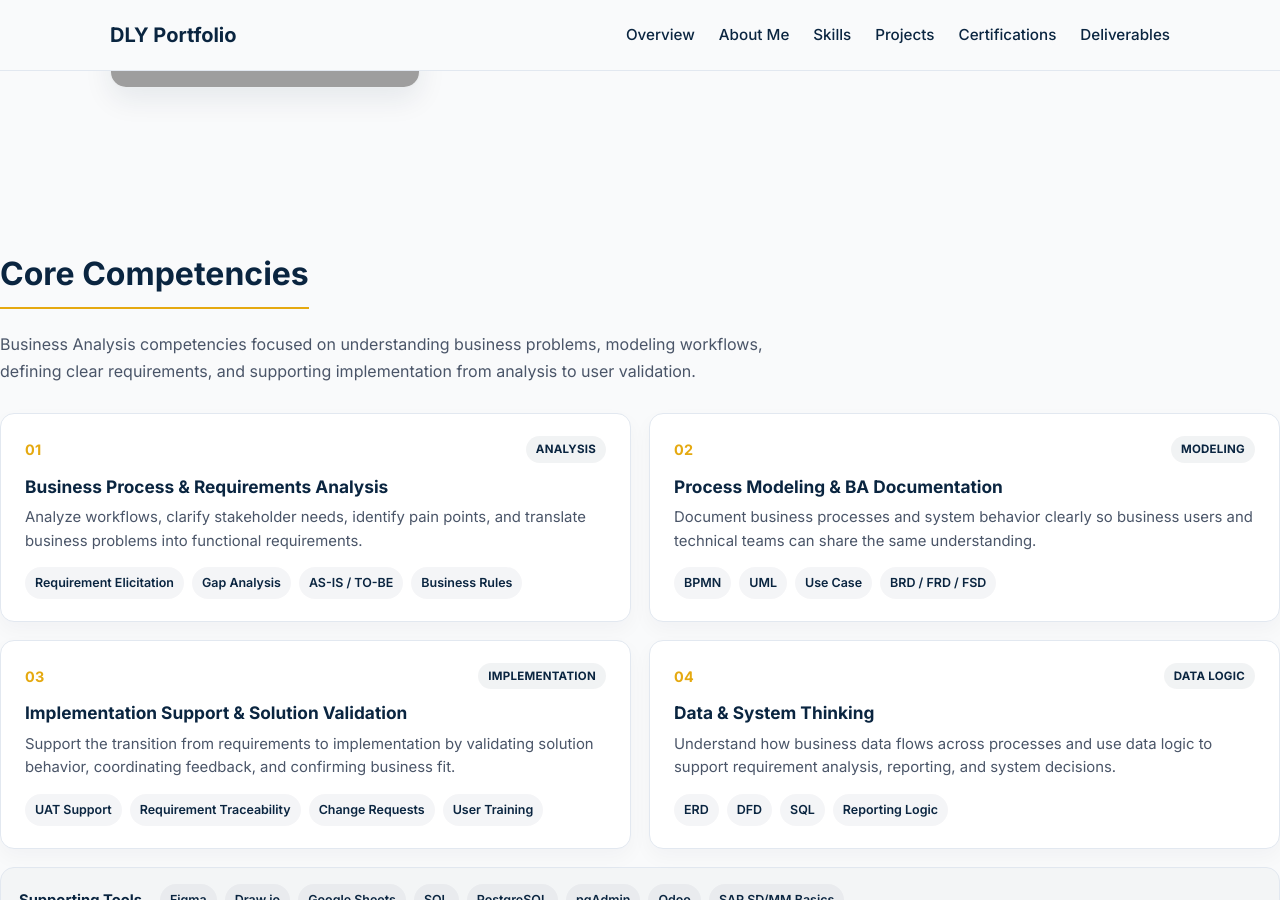
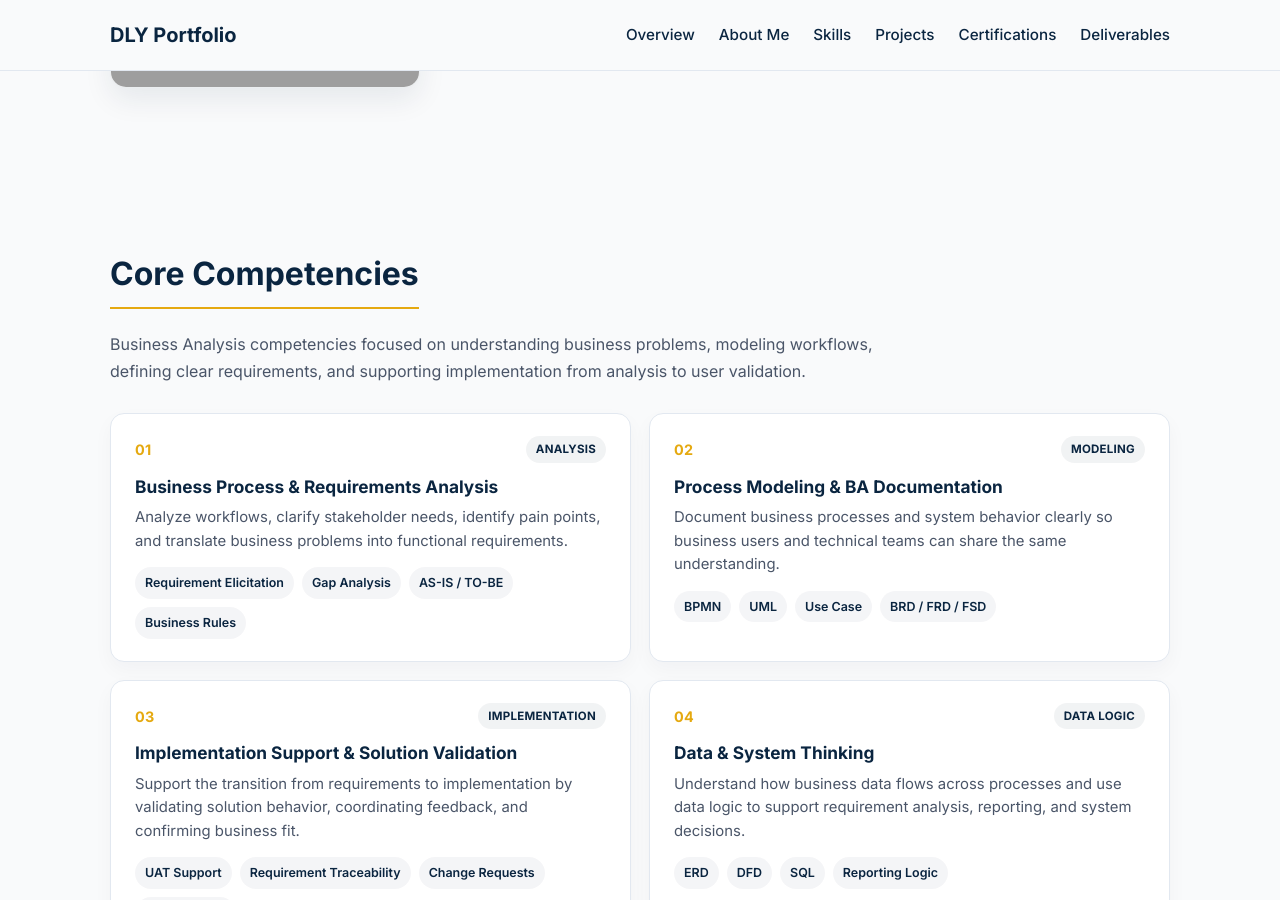
Before and after one commit to dly77915-glitch/ba_portfolio, a Jekyll site: the page built from index.html, in a window 1280 px wide and 900 px high, scrolled down 1176 px. Built offline with Jekyll 4.4.1, drawn with Linux system fonts in a browser that asks for light colours; grey boxes are pictures that could not be loaded.

Commit message:
Update corner of index.

```diff
--- a/assets/css/style.css
+++ b/assets/css/style.css
@@ -659,3 +659,14 @@
         padding: 15px;
     }
 }
+/* =========================================
+   SECTION ALIGNMENT FIX
+   Align sections from Core Competencies onward
+========================================= */
+.page-section-align {
+    width: min(100%, 1100px);
+    margin-left: auto;
+    margin-right: auto;
+    padding-left: 20px;
+    padding-right: 20px;
+}
--- a/index.html
+++ b/index.html
@@ -42,7 +42,7 @@
     </div>
 </section>
 
-    <section id="skills" class="ba-competencies">
+    <section id="skills" class="ba-competencies page-section-align">
     <h2 class="section-title">Core Competencies</h2>
 
     <p class="ba-competencies-intro">
@@ -142,7 +142,7 @@
     </div>
 </section>
 
-    <section id="projects">
+    <section id="projects" class="page-section-align">
         <h2 class="section-title">Featured Projects</h2>
         <div class="projects-grid">
             <div class="project-card">
@@ -158,7 +158,7 @@
         </div>
     </section>
 
-    <section id="certs">
+    <section id="certs" class="page-section-align">">
         <h2 class="section-title">Certifications</h2>
         <div class="empty-state-wrapper">
             <div class="blurred-content">
@@ -175,7 +175,7 @@
         </div>
     </section>
 
-    <section id="documents">
+    <section id="documents" class="page-section-align">
         <h2 class="section-title">BA Deliverables</h2>
         <div class="empty-state-wrapper">
             <div class="blurred-content">
```
